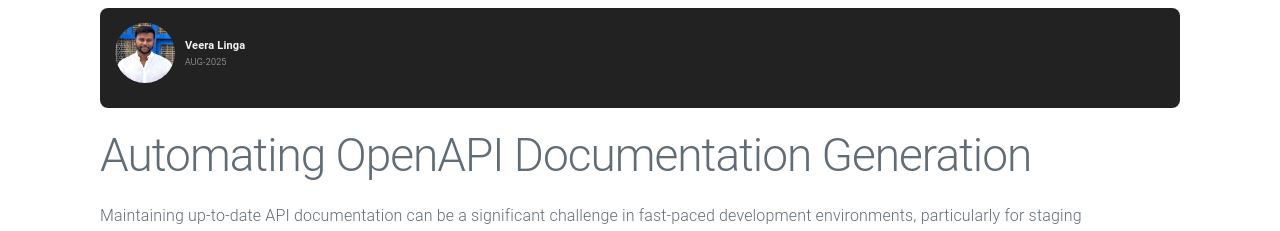
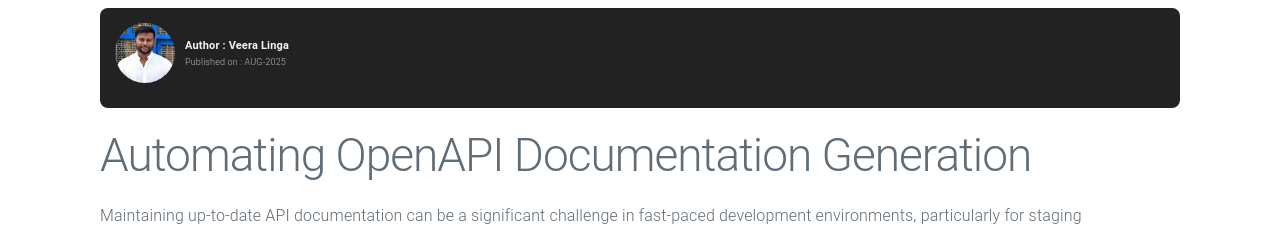
Before and after one commit to veera-linga/blogs, a Jekyll site: the page built from automating-openapi-docs.md, in a window 1280 px wide. Shown: the top 231 px of the page. Built offline with Jekyll 4.4.1, drawn with Linux system fonts in a browser that asks for light colours; our own code applies the rules of GitHub Pages for plain Markdown files.

Commit message:
Update default.html
Signed-off-by: veera <124036467+veera-linga@users.noreply.github.com>

```diff
--- a/_layouts/default.html
+++ b/_layouts/default.html
@@ -5,7 +5,8 @@
     <meta name="viewport" content="width=device-width, initial-scale=1">
     <title>{{ page.title }}</title>
     <link rel="stylesheet" href="https://cdnjs.cloudflare.com/ajax/libs/milligram/1.4.1/milligram.css">
-    <link rel="stylesheet" href="/assets/css/custom.css">
+    <link rel="stylesheet" href="{{ '/assets/css/custom.css' | relative_url }}">
+
   </head>
   <body>
     <div class="container">
@@ -13,10 +14,10 @@
       <!-- Header -->
       <header class="site-header">
         <div class="author-info">
-          <img src="{{ page.image }}" class="author-image">
+          <img src="{{ '/assets/images/profile-img-veera.jpg' | relative_url }}" class="author-image">
           <div class="author-details">
-            <p class="author-name">{{ page.author }}</p>
-            <p class="publish-date">{{ page.date }}</p>
+            <p class="author-name">Author : {{ page.author }}</p>
+            <p class="publish-date">Published on : {{ page.date }}</p>
           </div>
         </div>
       </header>
```
